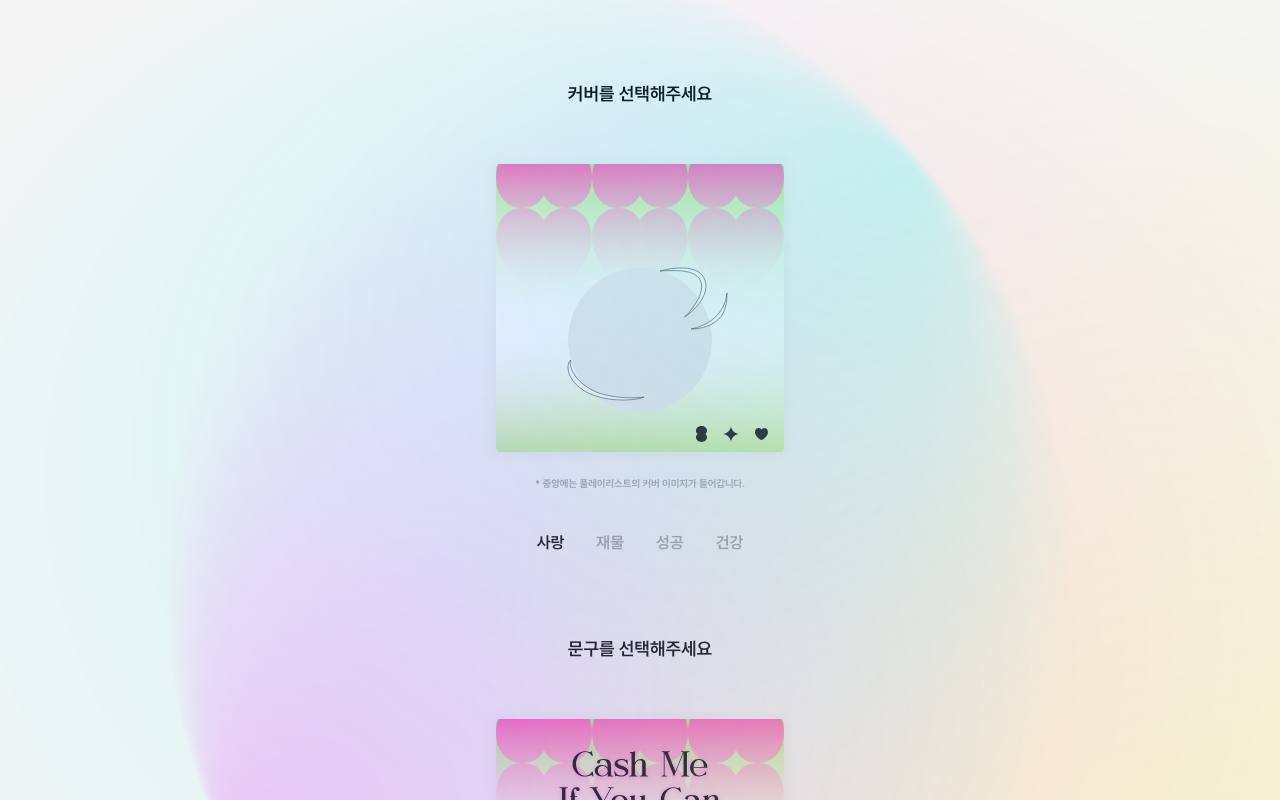
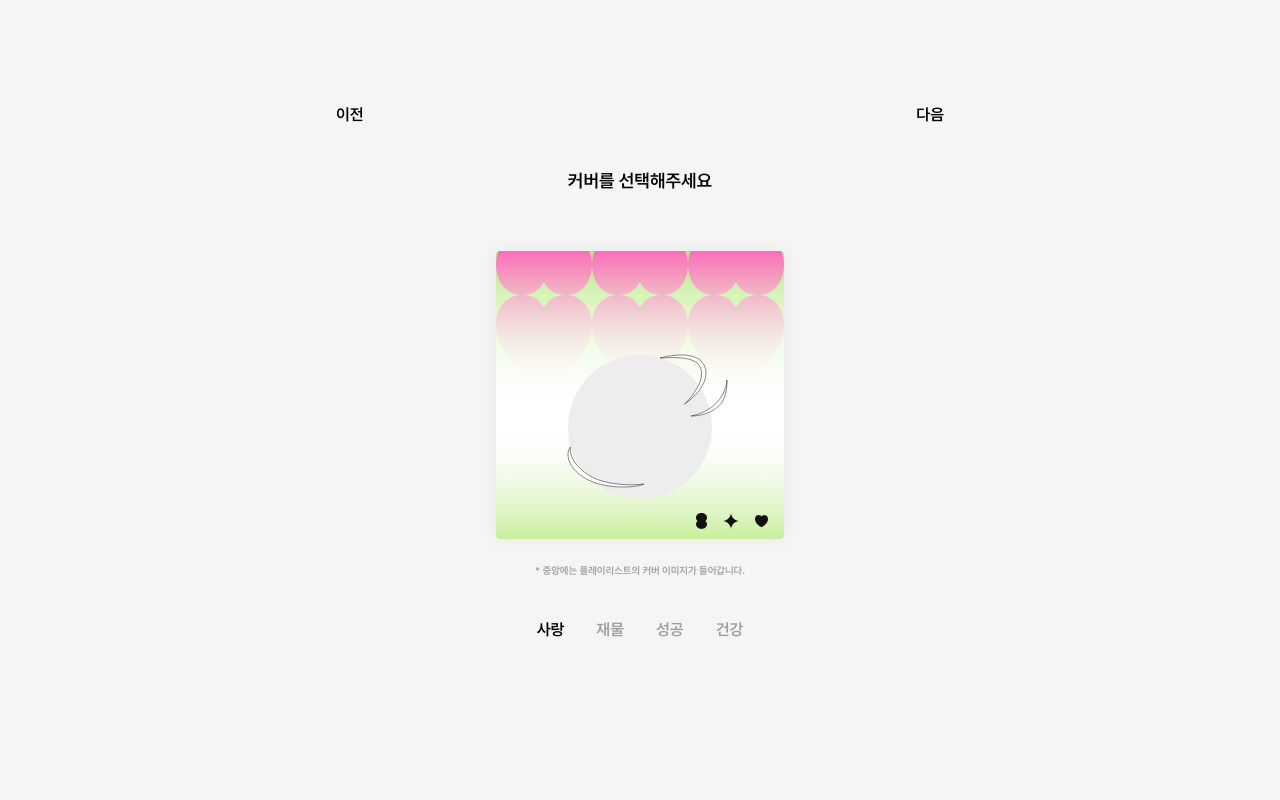
Before and after one commit to whats-the-letter/FE, a Next.js app: page /newalbum in a window 1280 px wide. Shown: the top 800 px of the page. Built offline with nearby package versions, Linux system fonts and the light colour scheme.

Commit message:
feat : 컴포넌트 호출 및 이전, 다음 이동 버튼 추가로 로직 결합

```diff
--- a/features/collection/components/AlbumSelect.tsx
+++ b/features/collection/components/AlbumSelect.tsx
@@ -13,7 +13,7 @@ const AlbumSelect = forwardRef<HTMLInputElement, AlbumSelectProps>(
   ({ albumSelection, labelMap, isEditor, onAlbumChange, ...props }, ref) => {
     return (
       <>
-        <div className="flex flex-col justify-center items-center m-auto px-4 space-y-10 my-20">
+
           <span className="text-lg text-center font-pretendard">
             커버를 선택해주세요
           </span>
@@ -26,7 +26,7 @@ const AlbumSelect = forwardRef<HTMLInputElement, AlbumSelectProps>(
             </p>
           </div>
 
-          <div className="flex flex-row gap-8 whitespace-nowrap">
+          <div className="flex flex-row gap-8 whitespace-nowrap pb-4">
             {Object.keys(albumSelection).map((editor) => (
               <EditorRadioButton
                 ref={ref}
@@ -38,7 +38,7 @@ const AlbumSelect = forwardRef<HTMLInputElement, AlbumSelectProps>(
                 onChange={() => onAlbumChange(editor)}
               />
             ))}
-          </div>
+
         </div>
       </>
     );
--- a/features/collection/components/BackSelect.tsx
+++ b/features/collection/components/BackSelect.tsx
@@ -28,12 +28,12 @@ const BackSelect = forwardRef<HTMLInputElement, BackSelectProps>(
   ) => {
     return (
      <>
-        <div className="flex flex-col justify-center items-center m-auto px-4 space-y-10 my-20 z-10">
         <span className="text-lg text-center font-pretendard z-10">
           배경을 선택해주세요
         </span>
-          <div className="relative w-full z-0">
-            <div className="absolute inset-0 z-0">{backSelection[isBack]}</div>
+
+        <div className="relative">
+          {backSelection[isBack]}
 
           <div className="relative">
             <img src={albumSelection[isEditor]} alt="album" />
@@ -48,6 +48,7 @@ const BackSelect = forwardRef<HTMLInputElement, BackSelectProps>(
             </p>
           </div>
         </div>
+
         <div className="flex flex-row gap-8 whitespace-nowrap z-10">
           {Object.keys(backSelection).map((back) => (
             <EditorRadioButton
@@ -62,7 +63,6 @@ const BackSelect = forwardRef<HTMLInputElement, BackSelectProps>(
             />
           ))}
         </div>
-        </div>
       </>
     );
   }
--- a/features/collection/components/PhrasesSelect.tsx
+++ b/features/collection/components/PhrasesSelect.tsx
@@ -24,7 +24,6 @@ const PhrasesSelect = forwardRef<HTMLInputElement, PhrasesSelectProps>(
   ) => {
     return (
       <>
-        <div className="flex flex-col justify-center items-center m-auto px-4 space-y-10 my-20">
         <span className="text-lg text-center font-pretendard">
           문구를 선택해주세요
         </span>
@@ -54,7 +53,6 @@ const PhrasesSelect = forwardRef<HTMLInputElement, PhrasesSelectProps>(
             />
           ))}
         </div>
-        </div>
       </>
     );
   }
--- a/features/collection/components/background-animation/BackgroundCircles.tsx
+++ b/features/collection/components/background-animation/BackgroundCircles.tsx
@@ -2,7 +2,7 @@ import React from "react";
 
 const BackgroundCircles = () => {
   return (
-    <div className="fixed inset-0 z-0">
+    <div>
       <style>
         {`@keyframes move {
           100% {
--- a/features/collection/components/background-animation/BackgroundColorful.tsx
+++ b/features/collection/components/background-animation/BackgroundColorful.tsx
@@ -2,17 +2,13 @@ import React from "react";
 
 const BackgroundColorful = () => {
   return (
-    <div className="fixed inset-0 z-0">
-      <style>
-        {`@keyframes move {
-          100% {
-      transform: translate3d(0, 0, 1px) rotate(360deg);
-      }
-    }
-    }`}
-      </style>
-      <div id="bg-wrap">
-        <svg viewBox="0 0 100 100" preserveAspectRatio="xMidYMid slice">
+    <div className="container fixed top-0 left-0 z-[-1] m-0 p-0 w-screen h-screen id-wrap">
+      <svg
+        width="100%"
+        height="100%"
+        viewBox="0 0 100 100"
+        preserveAspectRatio="xMidYMid slice"
+      >
         <defs>
           <radialGradient
             id="Gradient1"
@@ -206,7 +202,6 @@ const BackgroundColorful = () => {
         </rect>
       </svg>
     </div>
-    </div>
   );
 };
 
--- a/features/collection/components/background-animation/BackgroundSnow.tsx
+++ b/features/collection/components/background-animation/BackgroundSnow.tsx
@@ -2,7 +2,7 @@ import React from "react";
 
 const BackgroundSnow: React.FC = () => {
   return (
-    <div className="fixed inset-0 z-0 bg-snow-background">
+    <div className="fixed inset-0 bg-snow-background">
       <style>
         {`
     @keyframes snowfall {
@@ -14,7 +14,7 @@ const BackgroundSnow: React.FC = () => {
       }
     }
     .bg-snow-background {
-      background: radial-gradient(ellipse at center, #D0D0D0 0%, #FFFFFF 100%);
+      background: radial-gradient(ellipse at center, #cbcbcb 30%, #FFFFFF 100%);
           background-size: 100% 200%;
           background-repeat: no-repeat;
           background-attachment: fixed;
--- a/pages/newalbum.tsx
+++ b/pages/newalbum.tsx
@@ -1,27 +1,13 @@
 import React, { useState } from "react";
 import { SubmitHandler, useForm } from "react-hook-form";
+import { useRouter } from "next/router";
 
 import BackSelect from "../features/collection/components/BackSelect";
-import MusicSelect from "../features/collection/components/MusicSelect";
 import PhrasesSelect from "../features/collection/components/PhrasesSelect";
 import AlbumSelect from "../features/collection/components/AlbumSelect";
 import BackgroundColorful from "../features/collection/components/background-animation/BackgroundColorful";
 import BackgroundSnow from "../features/collection/components/background-animation/BackgroundSnow";
 import BackgroundCircles from "../features/collection/components/background-animation/BackgroundCircles";
-
-export default function Page() {
-  const {
-    formState: { errors },
-    register,
-    handleSubmit,
-  } = useForm<{ editor: string; phrases: string; back: string }>({
-    mode: "onChange",
-    defaultValues: {
-      editor: "editor-love",
-      phrases: "editor-1",
-      back: "colorful",
-    },
-  });
 
 const albumSelection = {
   "editor-love": "/assets/editor/editor-love.svg",
@@ -30,7 +16,7 @@ export default function Page() {
   "editor-health": "/assets/editor/editor-health.svg",
 };
 
-  const labelMap: Record<string, string> = {
+const labelMap = {
   "editor-love": "사랑",
   "editor-money": "재물",
   "editor-success": "성공",
@@ -50,9 +36,36 @@ export default function Page() {
   circles: <BackgroundCircles />,
 };
 
+export default function Page() {
+  const { register, handleSubmit } = useForm<{
+    editor: string;
+    phrases: string;
+    back: string;
+  }>({
+    defaultValues: {
+      editor: "editor-love",
+      phrases: "editor-1",
+      back: "colorful",
+    },
+  });
+
+  const router = useRouter();
+  const [step, setStep] = useState(1);
   const [isEditor, setIsEditor] = useState("editor-love");
   const [isPhrases, setIsPhrases] = useState("editor-1");
   const [isBack, setIsBack] = useState("colorful");
+
+  const handleStepChange = (newStep: number) => {
+    setStep(newStep);
+  };
+
+  const handlePrevious = () => {
+    if (step === 1) {
+      router.push("/main");
+    } else {
+      handleStepChange(step - 1);
+    }
+  };
 
   const onSubmit: SubmitHandler<{
     editor: string;
@@ -63,27 +76,39 @@ export default function Page() {
   };
 
   return (
-    <>
-      <div className="flex flex-row justify-between w-full"></div>
-      <div className="flex flex-col w-full space-y-6 justify-center items-center">
+    <div className="flex items-center justify-center h-screen">
+      <div className="flex flex-col w-full h-screen items-center justify-center z-10 m-auto max-w-screen-sm max-h-screen-sm">
+        <div className="flex flex-row justify-between w-full px-4 z-10 font-pretendard">
+          <button onClick={handlePrevious}>이전</button>
+          {step < 3 && (
+            <button onClick={() => handleStepChange(step + 1)}>다음</button>
+          )}
+          {step === 3 && <button onClick={handleSubmit(onSubmit)}>제출</button>}
+        </div>
         <form>
+          <div className="flex flex-col justify-center items-center space-y-10 my-10 z-10">
+            {step === 1 && (
               <AlbumSelect
-            {...register("editor", {})}
+                {...register("editor")}
                 albumSelection={albumSelection}
                 labelMap={labelMap}
                 isEditor={isEditor}
                 onAlbumChange={(editor) => setIsEditor(editor)}
               />
+            )}
+            {step === 2 && (
               <PhrasesSelect
-            {...register("phrases", {})}
+                {...register("phrases")}
                 albumSelection={albumSelection}
                 isEditor={isEditor}
                 phrasesSelection={phrasesSelection}
                 isPhrases={isPhrases}
                 onPhrasesChange={(phrases) => setIsPhrases(phrases)}
               />
+            )}
+            {step === 3 && (
               <BackSelect
-            {...register("back", {})}
+                {...register("back")}
                 albumSelection={albumSelection}
                 isEditor={isEditor}
                 phrasesSelection={phrasesSelection}
@@ -92,8 +117,10 @@ export default function Page() {
                 isBack={isBack}
                 onBackChange={(back) => setIsBack(back)}
               />
+            )}
+          </div>
         </form>
       </div>
-    </>
+    </div>
   );
 }
```
Lines whose indentation alone changed are shown as unchanged.
